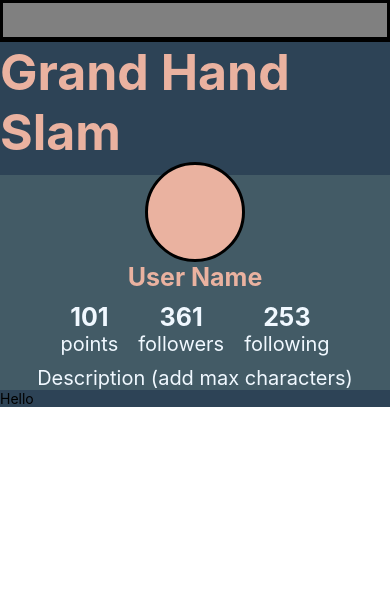
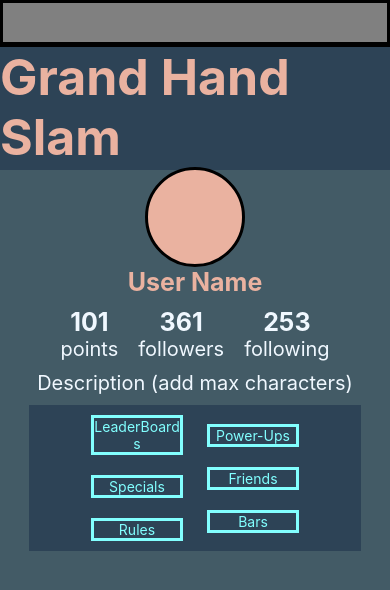
Before and after one commit to Reigningeddie/Grand_Hand_Slam_Mobile, a React Native app: screen / in a window 390 px wide. Shown: the top 590 px of the page. Built offline with nearby package versions, Linux system fonts and the light colour scheme.

Commit message:
finished css for grid component

```diff
--- a/App.jsx
+++ b/App.jsx
@@ -18,6 +18,7 @@ export default function App() {
 
 const styles = StyleSheet.create({
   body: {
+    flex: 1,
     backgroundColor: '#435b66',
   },
 });
--- a/components/banner.jsx
+++ b/components/banner.jsx
@@ -9,7 +9,7 @@ const styles = StyleSheet.create({
     position: 'absolute',
     backgroundColor: '#2D4356',
     width: '100%',
-    height: 175,
+    height: 170,
     zIndex: -1,
   }
 })
--- a/components/grid.jsx
+++ b/components/grid.jsx
@@ -2,12 +2,54 @@ import { View, Text, StyleSheet } from 'react-native';
 
 export default function Grid() {
   return <View style={styles.body}>
-    <Text>Hello</Text>
+      <View style={styles.main}>
+        <View style={styles.sides}>
+          <Text style={styles.item}>LeaderBoards</Text>
+          <Text style={styles.item}>Specials</Text>
+          <Text style={styles.item}>Rules</Text>
+        </View>
+        <View style={styles.sides}>
+          <Text style={styles.item}>Power-Ups</Text>
+          <Text style={styles.item}>Friends</Text>
+          <Text style={styles.item}>Bars</Text>
+        </View>
+      </View>
   </View>
 };
 
 const styles = StyleSheet.create({
   body: {
+    color: 'aliceblue',
+    justifyContent: 'center',
+    flexDirection: 'row',
+    marginTop: 10
+  },
+
+
+  main: {
     backgroundColor: '#2D4356',
+    width: '85%',
+    flexDirection: 'row',
+    alignItems: 'center',
+    justifyContent: 'center',
   },
+
+  sides: {
+    alignItems: 'center',
+    justifyContent: 'center',
+    width: '35%',
+  },
+
+  item: {
+    textAlign: 'center',
+    textAlignVertical: 'center',
+    border: 'solid',
+    borderWidth: 2,
+    borderColor: '#82ffff',
+    height: '15%',
+    width: '80%',
+    margin: 10,
+    color: '#82ffff'
+  }
+
 });
--- a/components/utilityBar.jsx
+++ b/components/utilityBar.jsx
@@ -11,6 +11,6 @@ const styles = StyleSheet.create({
     backgroundColor: 'grey',
     border: 'solid',
     width: '100%',
-    height: 40,
+    height: 45,
   }
 })
```
